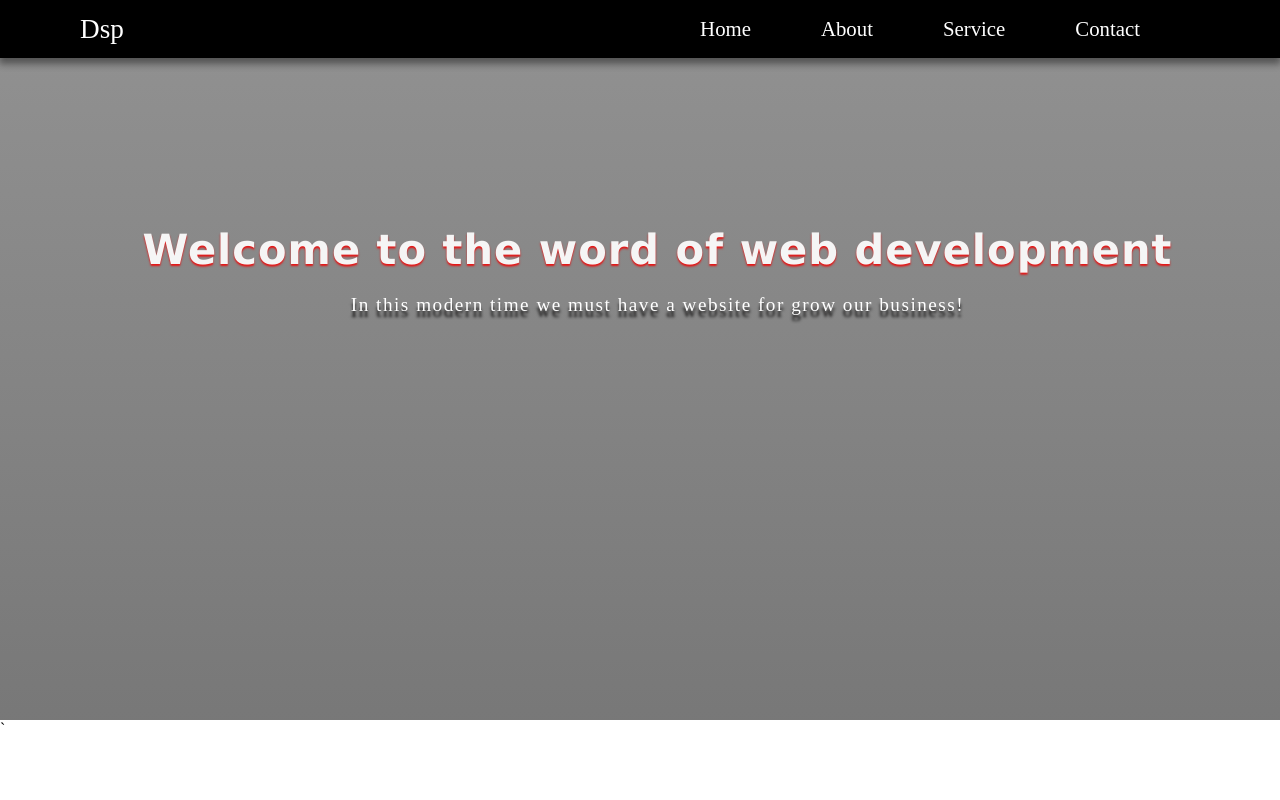
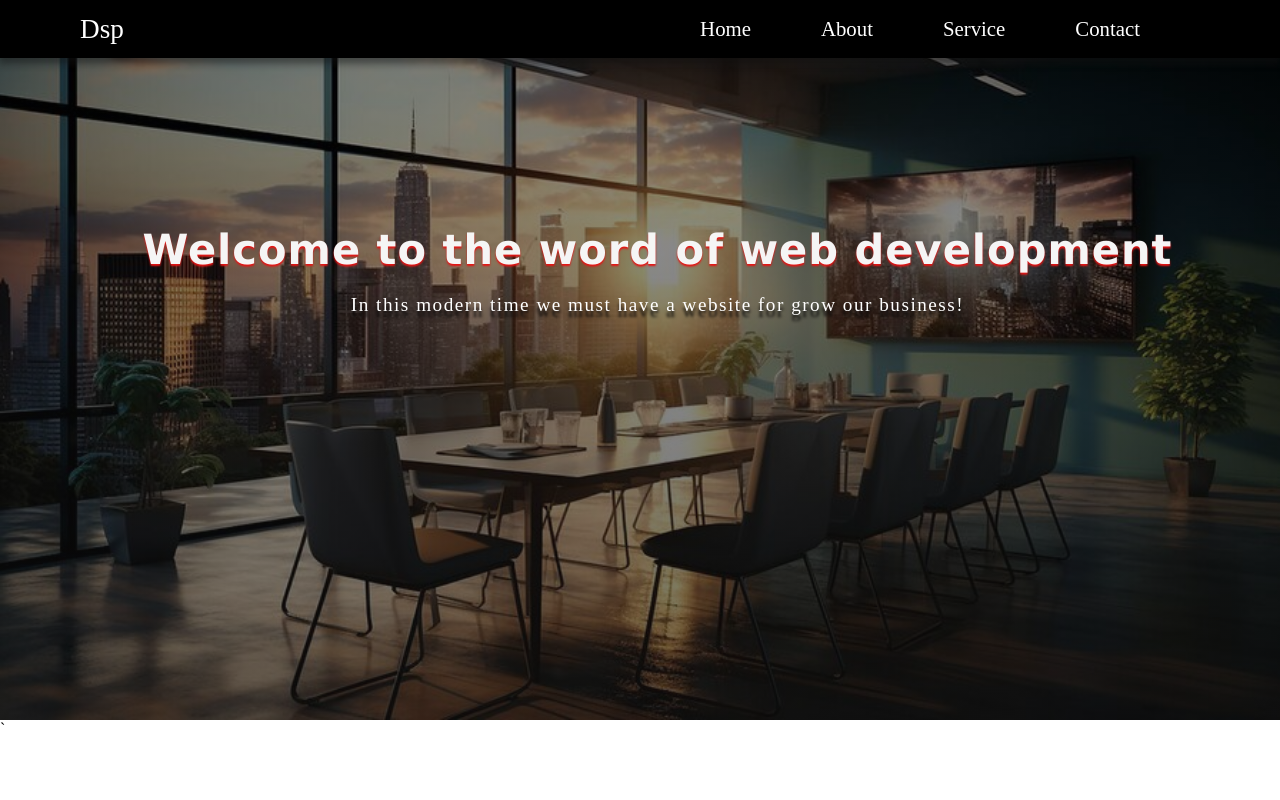
Before and after one commit to dspatel01/website01, a plain HTML site: page index.html in a window 1280 px wide. Shown: the top 800 px of the page. Drawn offline with Linux system fonts and the light colour scheme.

Commit message:
image change

```diff
--- a/style.css
+++ b/style.css
@@ -70,7 +70,7 @@ header .cover {
     position: relative;
     width: 100%;
     height: 90vh;
-    background-image: url('./images/cover.jpg');
+    background-image: url('./cover.jpg');
     background-repeat: no-repeat;
     background-position: center;
     background-size: cover;
```
